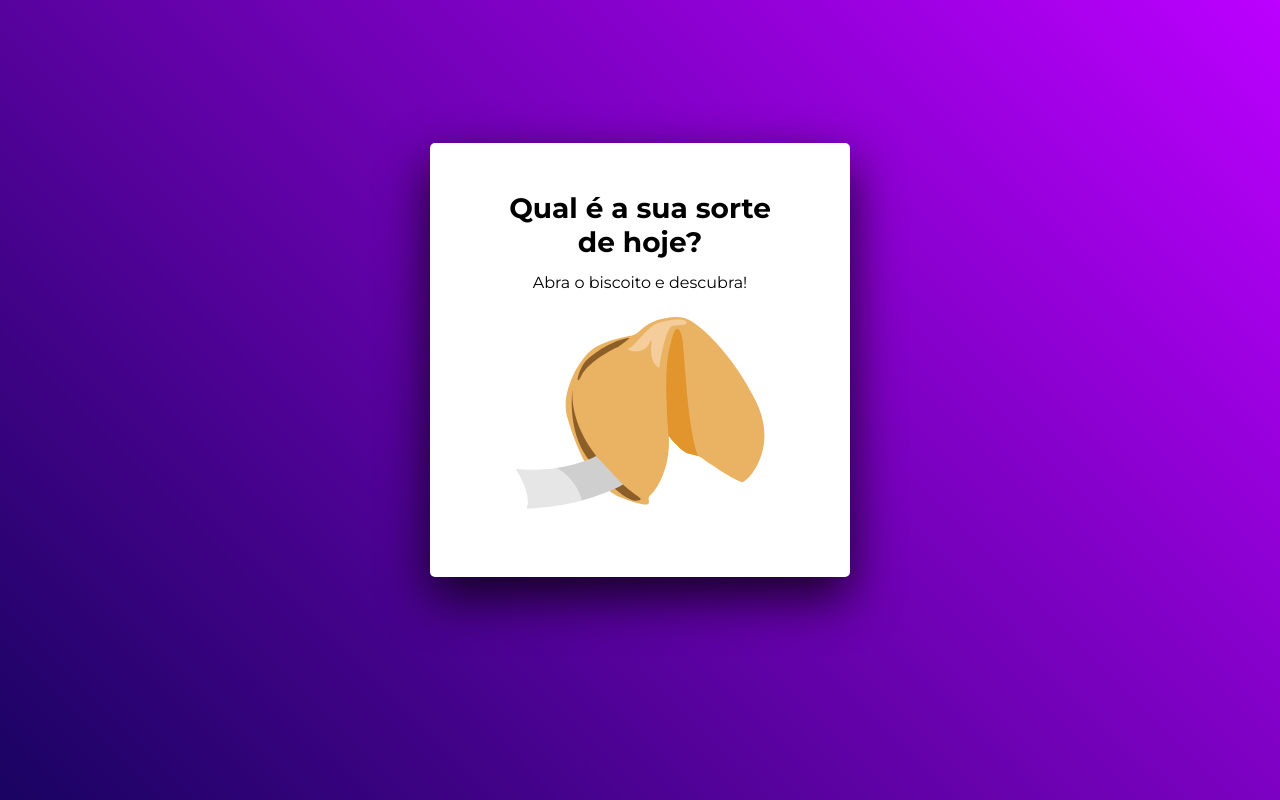
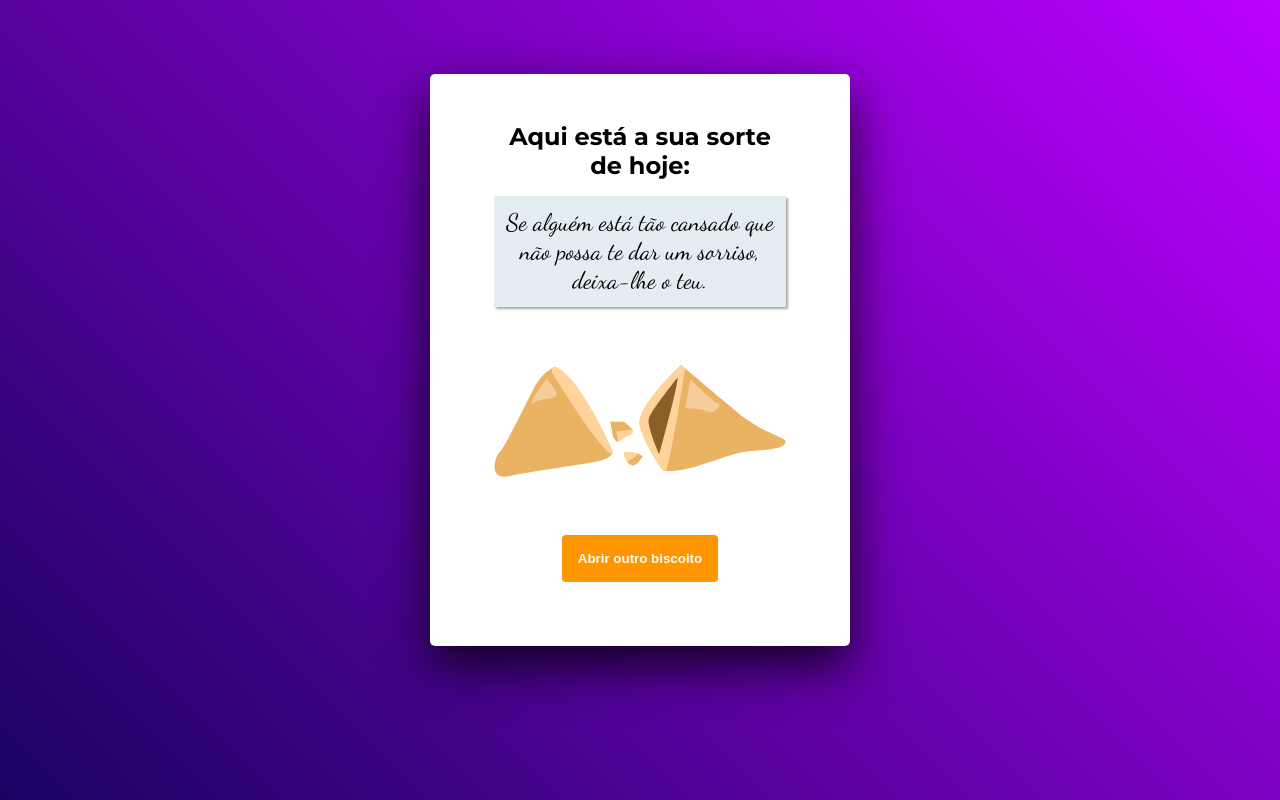
Before and after one commit to VagnerNatvidade/EX-ST05-DESAFIO1, a plain HTML site: page index.html in a window 1280 px wide. Drawn offline with Linux system fonts and the light colour scheme.

Commit message:
prepara a segunda tela - screen2

```diff
--- a/index.html
+++ b/index.html
@@ -8,21 +8,34 @@
     <link rel="preconnect" href="https://fonts.googleapis.com" />
     <link rel="preconnect" href="https://fonts.gstatic.com" crossorigin />
     <link
-      href="https://fonts.googleapis.com/css2?family=Montserrat:wght@400;700&display=swap"
+      href="https://fonts.googleapis.com/css2?family=Dancing+Script&family=Montserrat:wght@400;700&display=swap"
       rel="stylesheet"
     />
   </head>
   <body>
     <main id="app">
-      <div class="screen1">
+      <div class="screen1 hide">
         <h1>Qual é a sua sorte de hoje?</h1>
         <p>Abra o biscoito e descubra!</p>
-        <img id="fortune-coockie"
-          src="./assets/fortune-coockie.svg"
-          alt="imagem de um biscoito da sorte"
+        <button>
+          <img
+            src="./assets/fortune-coockie.svg"
+            alt="imagem de um biscoito da sorte"
+          />
+        </button>
+      </div>
+      <div class="screen2">
+        <h1>Aqui está a sua sorte de hoje:</h1>
+        <p id="message">
+          Se alguém está tão cansado que não possa te dar um sorriso, deixa-lhe
+          o teu.
+        </p>
+        <img
+          src="./assets/opened-coockie.svg"
+          alt="imagem de um biscoito da sorte aberto "
         />
+        <button>Abrir outro biscoito</button>
       </div>
-      <div class="screen2 hide"></div>
     </main>
   </body>
 </html>
--- a/style.css
+++ b/style.css
@@ -7,10 +7,7 @@
 :root {
   font-size: 62.5%;
   --white: #fff;
-}
-
-.hide {
-  display: none;
+  --bg-btn: #ff9500;
 }
 
 body {
@@ -20,6 +17,15 @@ body {
   font-size: 1.6rem;
   font-family: "Montserrat", sans-serif;
   background: linear-gradient(45deg, #190361 0%, #b0f 100%);
+}
+
+.hide {
+  display: none;
+}
+
+button {
+  border: none;
+  background: transparent;
 }
 
 main {
@@ -42,8 +48,51 @@ main {
   margin-bottom: 2.4rem;
 }
 
-#fortune-coockie:hover {
+.screen1 img:hover {
   animation: shake 0.5s infinite;
+}
+
+/*screen2*/
+.screen2 {
+  display: flex;
+  flex-direction: column;
+  gap: 1.6rem;
+}
+
+.screen2 h1 {
+  font-size: 2.4rem;
+}
+
+.screen2 p {
+  padding: 1.2rem;
+  font-size: 2.4rem;
+  font-family: "Dancing Script", cursive;
+  background: #e4edf1;
+  box-shadow: 2px 2px 2px 0px rgba(85, 85, 85, 0.5);
+}
+
+.screen2 img {
+  margin: 4.2rem 0;
+}
+
+.screen2 button {
+  width: fit-content;
+  margin: 0 auto;
+  padding: 1.6rem;
+  border-radius: 4px;
+  font-weight: 700;
+  color: var(--white);
+  background: var(--bg-btn);
+  transition: .3s;
+}
+
+.screen2 button:hover {
+  padding: 1.6rem 2.4rem;
+  background: #ffb752;
+}
+
+#message {
+  animation: scaleUpMessage 1s ease;
 }
 
 @keyframes shake {
@@ -81,3 +130,18 @@ main {
     transform: translate(1px, -2px) rotate(-1deg);
   }
 }
+
+@keyframes scaleUpMessage {
+  0% {
+    -webkit-transform: scale(0);
+    transform: scale(0);
+    -webkit-transform-origin: 50% 100%;
+    transform-origin: 50% 100%;
+  }
+  100% {
+    -webkit-transform: scale(1);
+    transform: scale(1);
+    -webkit-transform-origin: 50% 100%;
+    transform-origin: 50% 100%;
+  }
+}
```
